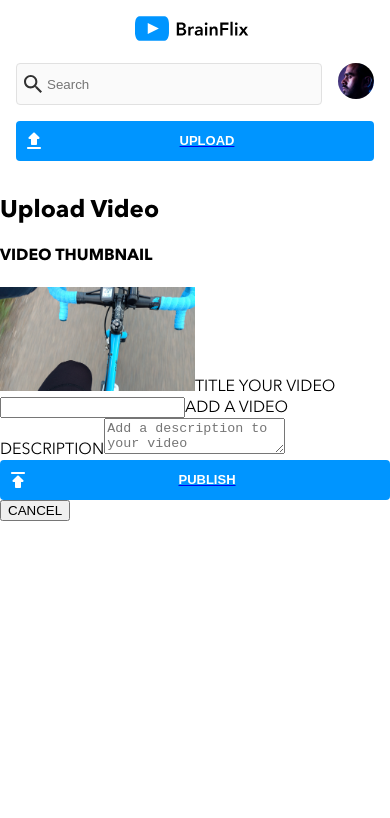
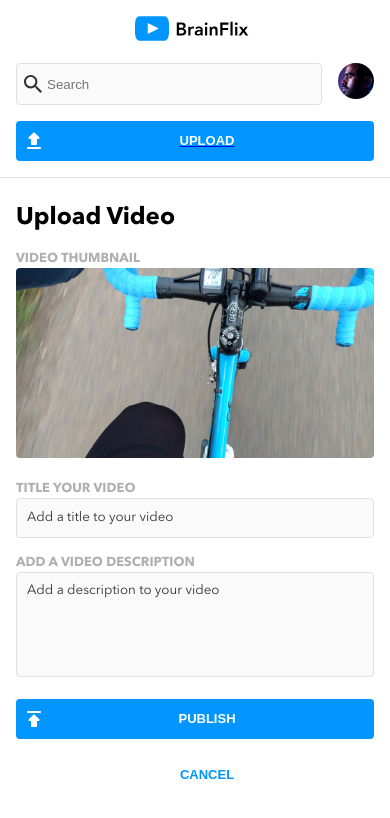
Before and after one commit to TheoJF97/theo-firtandi-brainflix, a React (Create React App) app: page /upload in a window 390 px wide. Shown: the top 818 px of the page. Built offline with nearby package versions, Linux system fonts and the light colour scheme.

Commit message:
Complete mobile viewport styling

```diff
--- a/src/components/UploadForm/UploadForm.jsx
+++ b/src/components/UploadForm/UploadForm.jsx
@@ -4,7 +4,7 @@
 
 export default function UploadForm() {
   const navigate = useNavigate();
-  const alertUpload = (event) => {
+  const uploadAlert = (event) => {
     event.preventDefault();
     alert("Uploaded");
     navigate("/");
@@ -12,30 +12,37 @@
 
   return (
     <section className="upload">
-      <h1 className="upload__title">Upload Video</h1>
-      <h4 className="upload__subtitle">VIDEO THUMBNAIL</h4>
+      <h1 className="upload__header">Upload Video</h1>
+      <h4 className="upload__subheader">VIDEO THUMBNAIL</h4>
       <img
         src={thumbnail}
         alt="blue-bike-in-motion"
         className="upload__thumbnail"
       />
 
+      <form className="upload__form">
         <label htmlFor="videoTitle" className="upload__title">
           TITLE YOUR VIDEO
-        <input type="text" className="upload__title-input" />
+          <input
+            type="text"
+            className="upload__title-input"
+            placeholder="Add a title to your video"
+          />
         </label>
 
-      <label htmlFor="videoTitle" className="upload__title">
+        <label htmlFor="videoTitle" className="upload__description">
           ADD A VIDEO DESCRIPTION
           <textarea
             name="videoTitle"
             id="videoTitle"
-          className="upload__title-input"
+            className="upload__description-input"
             placeholder="Add a description to your video"
           ></textarea>
         </label>
-      <Link to="/">
-        <button className="upload__publish" onClick={alertUpload}>
+
+        <div className="upload__buttons">
+          <Link to="/" className="upload__publish-link">
+            <button className="upload__publish" onClick={uploadAlert}>
               <img
                 src={publish}
                 alt="publish-icon"
@@ -44,7 +51,17 @@
               PUBLISH
             </button>
           </Link>
-      <button className="upload__cancel">CANCEL</button>
+
+          <button className="upload__cancel">
+            <img
+              src={publish}
+              alt="publish-icon"
+              className="upload__publish-icon"
+            />
+            CANCEL
+          </button>
+        </div>
+      </form>
     </section>
   );
 }
--- a/src/components/UploadForm/UploadForm.scss
+++ b/src/components/UploadForm/UploadForm.scss
@@ -3,20 +3,158 @@
 @use "../../styles/partials/variables" as *;
 
 .upload {
+  border-top: 1px solid $mercury;
+  padding: 0 16px 0 16px;
 
+  &__header {
+    margin: 0;
+    @include mobile-page-header;
+    @include padding-mobile-headline;
+  }
+
+  &__subheader {
+    margin: 0;
+    @include mobile-sub-header;
+    color: $silver;
+  }
 
   &__thumbnail {
-    width: 50%;
+    width: 100%;
+    border-radius: 4px;
+  }
+
+  &__form {
+    display: flex;
+    flex-direction: column;
+    margin: 16px 0 16px 0;
+  }
+
+  &__title {
+    @include mobile-sub-header;
+    color: $silver;
+
+    &-input {
+      color: $BrainFlix-Black;
+      background-color: $alabaster;
+      resize: none;
+      border-radius: 0.25rem;
+      padding: 0.625rem;
+      border: 0.0625rem solid #e1e1e1;
+      box-sizing: border-box;
+      width: 100%;
+      height: 40px;
+      font-family: "Avenir Next";
+
+      &::placeholder {
+        color: $BrainFlix-Black;
+        padding: 0;
+        font-family: "Avenir Next";
+      }
+
+      &:focus {
+        border: 0.125rem solid $BrainFlix-Blue;
+      }
+
+      @include tablet {
+        height: 2.5rem;
+        flex-shrink: 1;
+        padding-bottom: 0;
+        margin-bottom: 0;
+      }
+
+      &--error {
+        border: 0.0625rem solid $error;
+      }
+    }
+  }
+
+  &__description {
+    @include mobile-sub-header;
+    color: $silver;
+    margin-top: 16px;
+
+    &-input {
+      color: $BrainFlix-Black;
+      background-color: $alabaster;
+      resize: none;
+      border-radius: 0.25rem;
+      padding: 0.625rem;
+      margin-bottom: 1rem;
+      border: 0.0625rem solid #e1e1e1;
+      box-sizing: border-box;
+      width: 100%;
+      height: 6.5625rem;
+      font-family: "Avenir Next";
+
+      &::placeholder {
+        color: $BrainFlix-Black;
+        padding: 0;
+        font-family: "Avenir Next";
+      }
+
+      &:focus {
+        border: 0.125rem solid $BrainFlix-Blue;
+      }
+
+      @include tablet {
+        height: 2.5rem;
+        flex-shrink: 1;
+        padding-bottom: 0;
+        margin-bottom: 0;
+      }
+
+      &--error {
+        border: 0.0625rem solid $error;
+      }
+    }
+  }
+
+  &__buttons {
+    display: flex;
+    flex-direction: column;
   }
 
   &__publish {
     background-color: $BrainFlix-Blue;
     color: $white;
     @include mobile-labels-buttons;
-    font-size: 0.8125rem;
-    height: 2.5rem;
+    font-size: 13px;
+    height: 40px;
     width: 100%;
-    border-radius: 0.25rem;
+    border-radius: 4px;
+    display: flex;
+    flex-direction: column;
+    justify-content: center;
+    align-items: flex-start;
+    flex-wrap: wrap;
+    border: none;
+    margin-bottom: 16px;
+
+    &:hover {
+      background-color: $BrainFlix-DarkBlue;
+    }
+
+    @include tablet {
+      width: 150px;
+    }
+
+    &-link {
+      text-decoration: none;
+    }
+
+    &-icon {
+      align-self: flex-start;
+    }
+  }
+
+  &__cancel {
+    background-color: $white;
+    color: $BrainFlix-Blue;
+    @include mobile-labels-buttons;
+    font-size: 13px;
+    height: 40px;
+    width: 100%;
+    border-radius: 4px;
     display: flex;
     flex-direction: column;
     justify-content: center;
@@ -29,7 +167,7 @@
     }
 
     @include tablet {
-      width: 9.375rem;
+      width: 150px;
     }
 
     &-icon {
--- a/src/styles/partials/_fonts.scss
+++ b/src/styles/partials/_fonts.scss
@@ -13,62 +13,62 @@
 
 // MOBILE FONT AND TEXT STYLES
 @mixin mobile-page-header {
-  font-size: 1.5rem;
-  line-height: 2rem;
+  font-size: 24px;
+  line-height: 32px;
   font-weight: 700;
 }
 
 @mixin mobile-section-header {
-  font-size: .75rem;
-  line-height: 1.25rem;
+  font-size: 12px;
+  line-height: 20px;
   font-weight: 700;
 }
 
 @mixin mobile-sub-header {
-  font-size: .8125rem;
-  line-height: 1.125rem;
+  font-size: 13px;
+  line-height: 18px;
   font-weight: 700;
 }
 
 @mixin mobile-body-copy {
-  font-size: .8125rem;
-  line-height: 1.125rem;
+  font-size: 13px;
+  line-height: 18px;
   font-weight: 400;
 }
 
 @mixin mobile-labels-buttons {
-  font-size: .625rem;
-  line-height: 1.25rem;
+  font-size: 10px;
+  line-height: 20px;
   font-weight: 700;
 }
 
 // DESKTOP + TABLET FONT AND TEXT STYLES
 @mixin desktop-tablet-page-header {
-  font-size: 2.0625rem;
-  line-height: 2.75rem;
+  font-size: 33px;
+  line-height: 44px;
   font-weight: 700;
 }
 
 @mixin desktop-tablet-section-header {
-  font-size: .75rem;
-  line-height: 1.25rem;
+  font-size: 12px;
+  line-height: 20px;
   font-weight: 700;
 }
 
 @mixin desktop-tablet-sub-header {
-  font-size: .875rem;
-  line-height: 1.375rem;
+  font-size: 14px;
+  line-height: 22px;
   font-weight: 700;
 }
 
 @mixin desktop-tablet-body-copy {
-  font-size: .875rem;
-  line-height: 1.375rem;
+  font-size: 14px;
+  line-height: 22px;
   font-weight: 400;
 }
 
 @mixin desktop-tablet-labels-buttons {
-  font-size: .75rem;
-  line-height: 1.25rem;
+  font-size: 12px;
+  line-height: 20px;
   font-weight: 700;
 }
```
Lines whose indentation alone changed are shown as unchanged.
